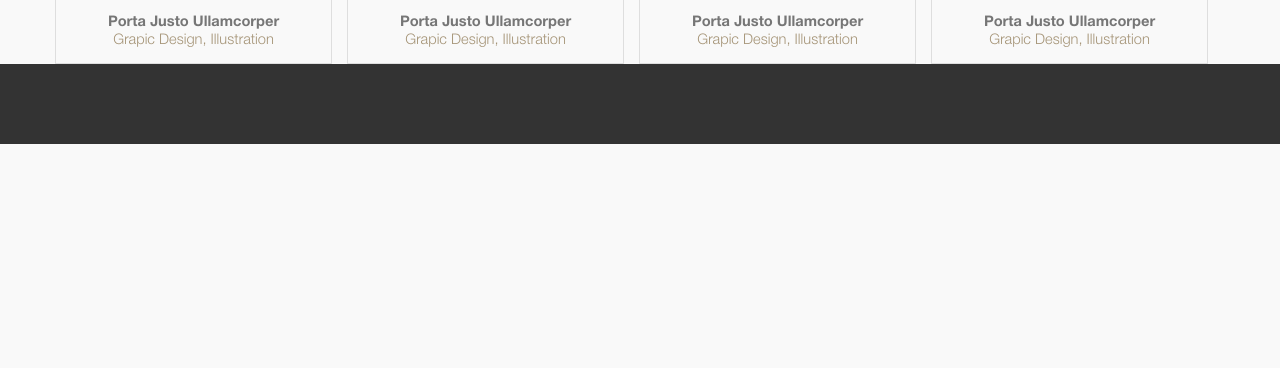
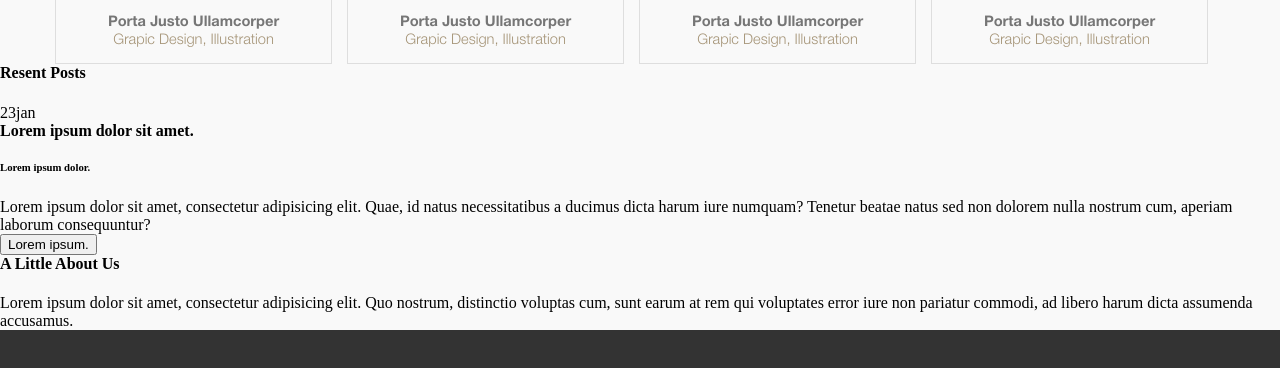
Before and after one commit to kaktusv6/Practice-BEM, a website: page app/index.html in a window 1280 px wide. Shown: the part 1685-2053 px from the top of the page. Before the commit the page ends 1829 px from the top, so only its background shows below. Drawn offline with Linux system fonts and the light colour scheme.

Commit message:
Result compile jade files.

```diff
--- a/app/index.html
+++ b/app/index.html
@@ -140,6 +140,34 @@
             </ul>
           </div>
         </section>
+        <section class="section-blog">
+          <div class="section-blog__blog">
+            <div class="blog__posts">
+              <h4 class="posts__header">Resent Posts</h4>
+              <ul class="posts__posts-lists">
+                <li class="posts-list__post">
+                  <div class="post__date">
+                    <p class="date"><span class="date__number">23</span>jan
+                    </p>
+                  </div>
+                  <div class="post__post-text">
+                    <h4 class="post-text__header">Lorem ipsum dolor sit amet.
+                    </h4>
+                    <h6 class="post-text__second-header">Lorem ipsum dolor.
+                    </h6>
+                    <p class="post-text__text">Lorem ipsum dolor sit amet, consectetur adipisicing elit. Quae, id natus necessitatibus a ducimus dicta harum iure numquam? Tenetur beatae natus sed non dolorem nulla nostrum cum, aperiam laborum consequuntur?
+                    </p>
+                    <button class="post-text__read">Lorem ipsum.
+                    </button>
+                  </div>
+                </li>
+              </ul>
+            </div>
+            <div class="blog__about">
+              <h4 class="about__header">A Little About Us</h4>Lorem ipsum dolor sit amet, consectetur adipisicing elit. Quo nostrum, distinctio voluptas cum, sunt earum at rem qui voluptates error iure non pariatur commodi, ad libero harum dicta assumenda accusamus.
+            </div>
+          </div>
+        </section>
       </div>
       <div class="block"></div>
     </div>
```
